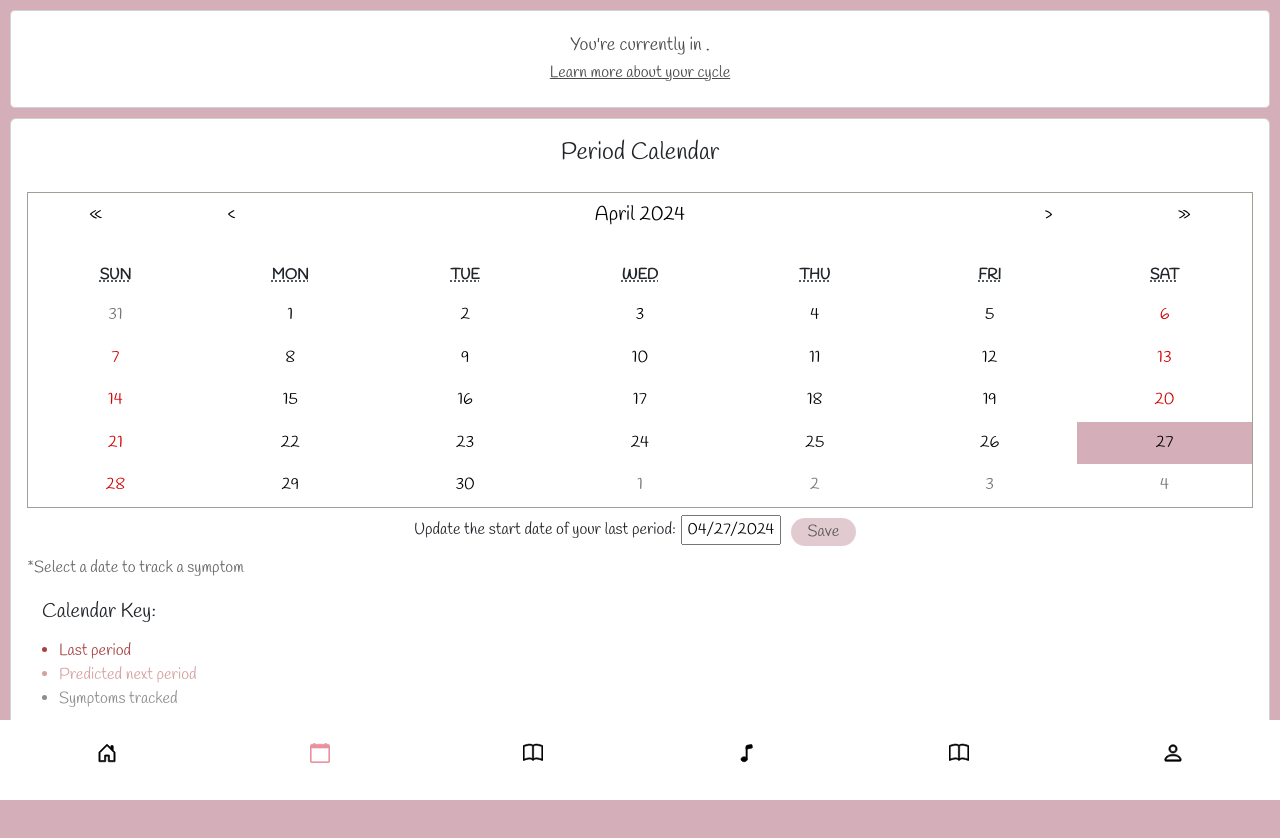
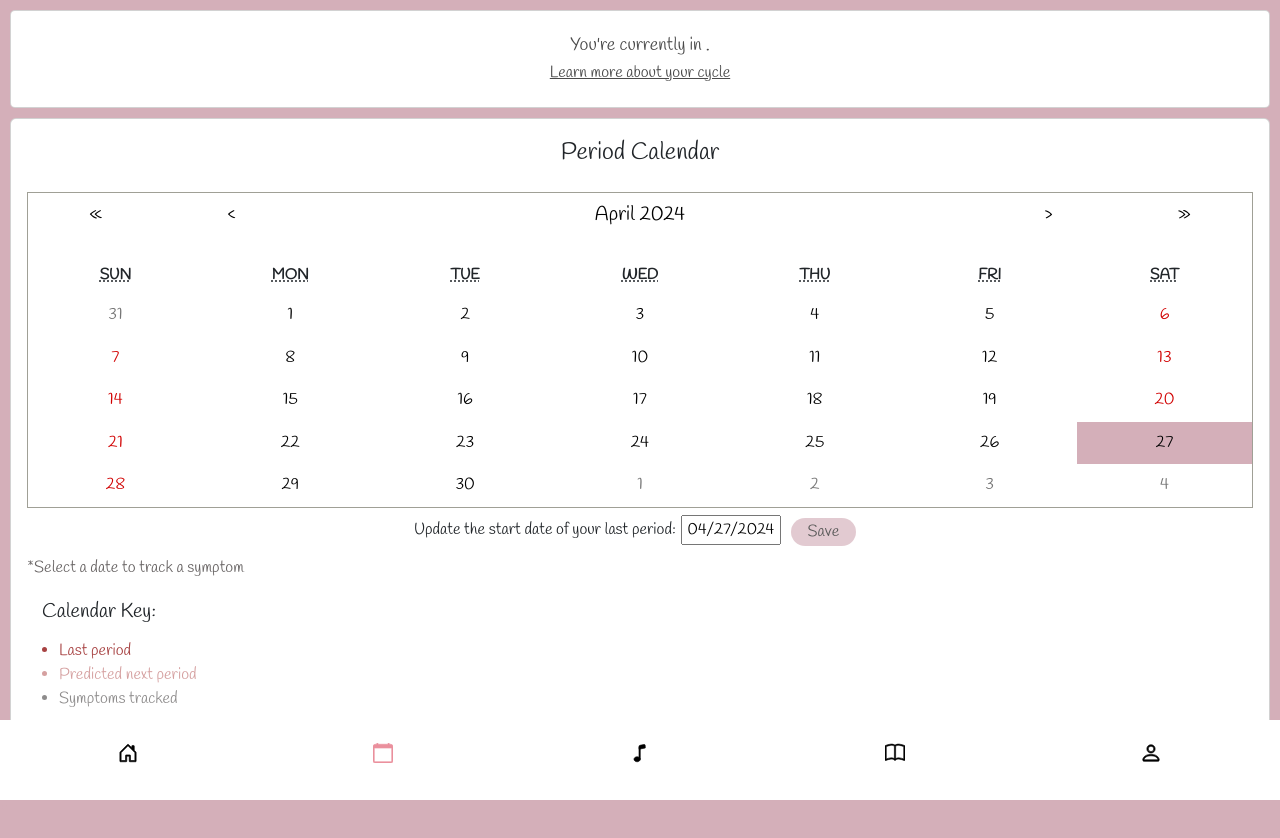
Before and after one commit to paceuniversity/team3spring2024, a React (Create React App) app in the folder moonflo/: page /calendar in a window 1280 px wide. Shown: the top 838 px of the page. Built offline with nearby package versions, Linux system fonts and the light colour scheme.

Commit message:
edited navbar

```diff
--- a/moonflo/src/components/NavBar.js
+++ b/moonflo/src/components/NavBar.js
@@ -21,13 +21,6 @@ const NavBar = () =>{
                 <li>
                     <NavLink to="/calendar" activeClassName="active">
                         <BsCalendar size={iconSize} strokeWidth={strokeWidth}/>
-                    </NavLink>
-                </li>
-            </ul>
-            <ul className="nav-link">
-                <li>
-                    <NavLink to="/periodInfo" activeClassName="active">
-                        <BsBook size={iconSize} strokeWidth={strokeWidth}/>
                     </NavLink>
                 </li>
             </ul>
--- a/moonflo/src/pages/calendar.js
+++ b/moonflo/src/pages/calendar.js
@@ -206,7 +206,7 @@ const PeriodCalendar = () => {
       <Card className="current-phase">
         <Card.Body>
           <div >
-             <p>You're currently in <span style={{ fontWeight: 'bold', color: 'maroon', fontSize: '18px' }}>{currentPhase}</span>. <br></br><Link to="/periodInfo">Learn more about your cycle</Link></p>
+             <p>You're currently in <span style={{ fontWeight: 'bold', color: 'maroon', fontSize: '18px' }}>{currentPhase}</span>. <br></br><Link to="/medInfo">Learn more about your cycle</Link></p>
           </div>
           </Card.Body>
       </Card>
```
